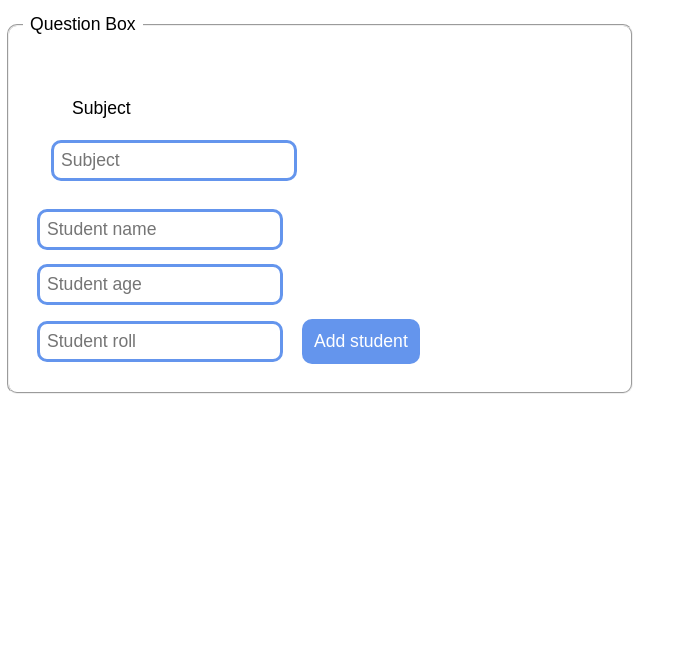
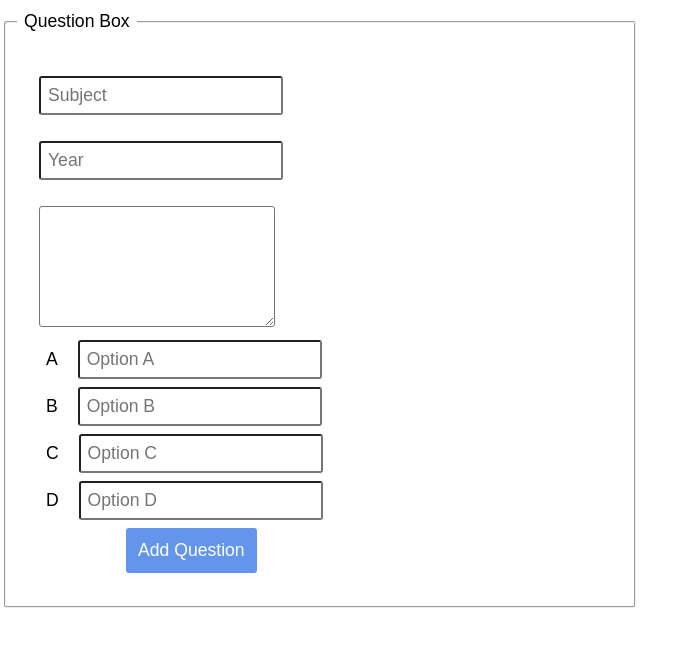
Before and after one commit to KennySky-Tech/question-bank, a plain HTML site: page index.html in a window 1280 px wide. Shown: the whole page, without its empty margins (0-695 px from the left). Drawn offline with Linux system fonts and the light colour scheme.

Commit message:
update 3

```diff
--- a/index.html
+++ b/index.html
@@ -13,9 +13,9 @@
         <legend>Question Box</legend>
         <main>
           <div>
-            <div>
+            <!-- <div>
               <label>Subject</label>
-            </div>
+            </div> -->
             <input list="subject-list" type="text" name="subject-list" placeholder="Subject" required >
             <datalist id="subject-list">
               <option value="English Language">
@@ -30,10 +30,38 @@
               <option value="Yoruba Language">
             </datalist>
           </div>
-            <input type="text" placeholder="Student name" name="name" required />
-            <input type="number" placeholder="Student age" name="age" required />
-            <input type="number" placeholder="Student roll" name="roll" required />
-            <button>Add student</button>
+          <div>
+            <!-- <div>
+              <label>Year</label>
+            </div> -->
+            <input list="year-list" type="text" name="year-list" placeholder="Year" required >
+            <datalist id="year-list">
+              <option value="2010">
+              <option value="2011">
+              <option value="2012">
+              <option value="2013">
+              <option value="2014">
+              <option value="2015">
+              <option value="2016">
+              <option value="2017">
+              <option value="2018">
+              <option value="2019">
+              <option value="2020">
+              <option value="2021">
+              </datalist>
+          </div>
+          <div>
+            <textarea name="question" id="question" max-cols="60" rows="5"></textarea> <br>
+            <label for="A">A</label>
+            <input type="text" placeholder="Option A" name="option-a" required /> <br>
+            <label for="B">B</label>
+            <input type="text" placeholder="Option B" name="option-b" required /> <br>
+            <label for="C">C</label>
+            <input type="text" placeholder="Option C" name="option-c" required /> <br>
+            <label for="D">D</label>
+            <input type="text" placeholder="Option D" name="option-d" required /> <br>
+            <button>Add Question</button>
+          </div>
       </fieldset>
     </form>
         <div class="students"></div>
--- a/styles.css
+++ b/styles.css
@@ -6,7 +6,7 @@
 }
 
 main {
-  width: 80%;
+  max-width: 80%;
   margin: 15px auto 0;
 }
 
@@ -34,6 +34,12 @@ fieldset {
   grid-area: button;
 }
 
+form {
+  /* display: flex;
+  align-items: center;
+  justify-content: center; */
+}
+
 #studentForm {
   display: grid;
   grid-template-columns: 1fr 1fr;
@@ -45,10 +51,10 @@ fieldset {
 }
 
 #studentForm * {
-  margin: 7px;
+  margin: 4px;
   padding: 7px;
   font-size: 1.1rem;
-  border-radius: 10px;
+  border-radius: 3px;
   transition: all 0.3s ease;
 }
 
@@ -58,20 +64,26 @@ fieldset {
   color: white;
   border: 5px solid transparent;
   cursor: pointer;
+  display: flex;
+  align-items: center;
+  justify-content: center;
+  max-width: 80%;
+  margin-left: 20%;
 }
 
 #studentForm input {
-  border: 3px solid #6495ed;
+  /* border: 3px solid #6495ed; */
   outline: none;
+  max-width: 80%;
 }
 
-#studentForm input:focus {
+/* #studentForm input:focus {
   border: 3px solid #367bfa;
 }
 
 #studentForm button:active {
   border-color: #367bfa;
-}
+} */
 
 .students {
   display: flex;
@@ -85,11 +97,15 @@ fieldset {
 }
 
 .students div {
-  width: 100%;
+  max-width: 100%;
   padding: 10px;
   text-align: center;
 }
 
+/* .question-box {
+  max-width: 80%;
+} */
+
 .students div * {
   margin: 5px;
 }
```
